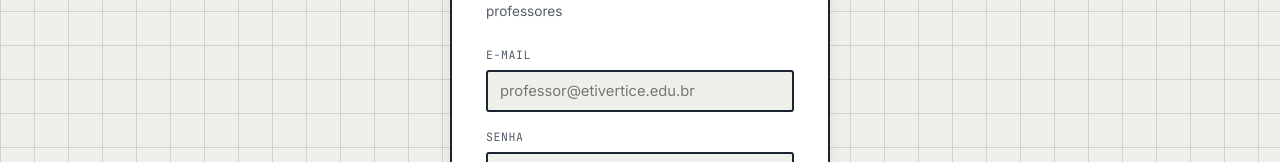
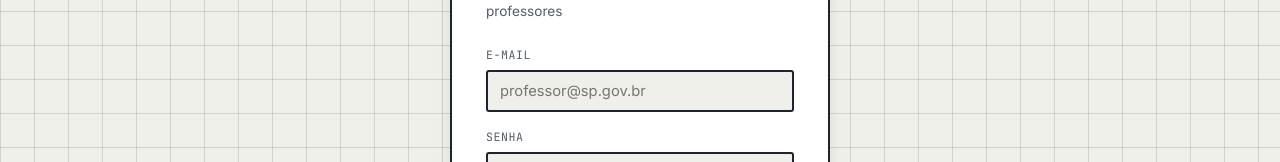
Before and after one commit to Fl0ppy2030/Alberto-Fierz---PAGE, a Next.js app: page /admin/login in a window 1280 px wide. Shown: the part 295-457 px from the top of the page. Built offline with nearby package versions, Linux system fonts and the light colour scheme; no server answers.

Commit message:
Update page.jsx

```diff
--- a/app/admin/login/page.jsx
+++ b/app/admin/login/page.jsx
@@ -50,7 +50,7 @@ export default function LoginPage() {
               required
               value={email}
               onChange={(e) => setEmail(e.target.value)}
-              placeholder="professor@etivertice.edu.br"
+              placeholder="professor@sp.gov.br"
             />
           </div>
           <div className="field">
```
